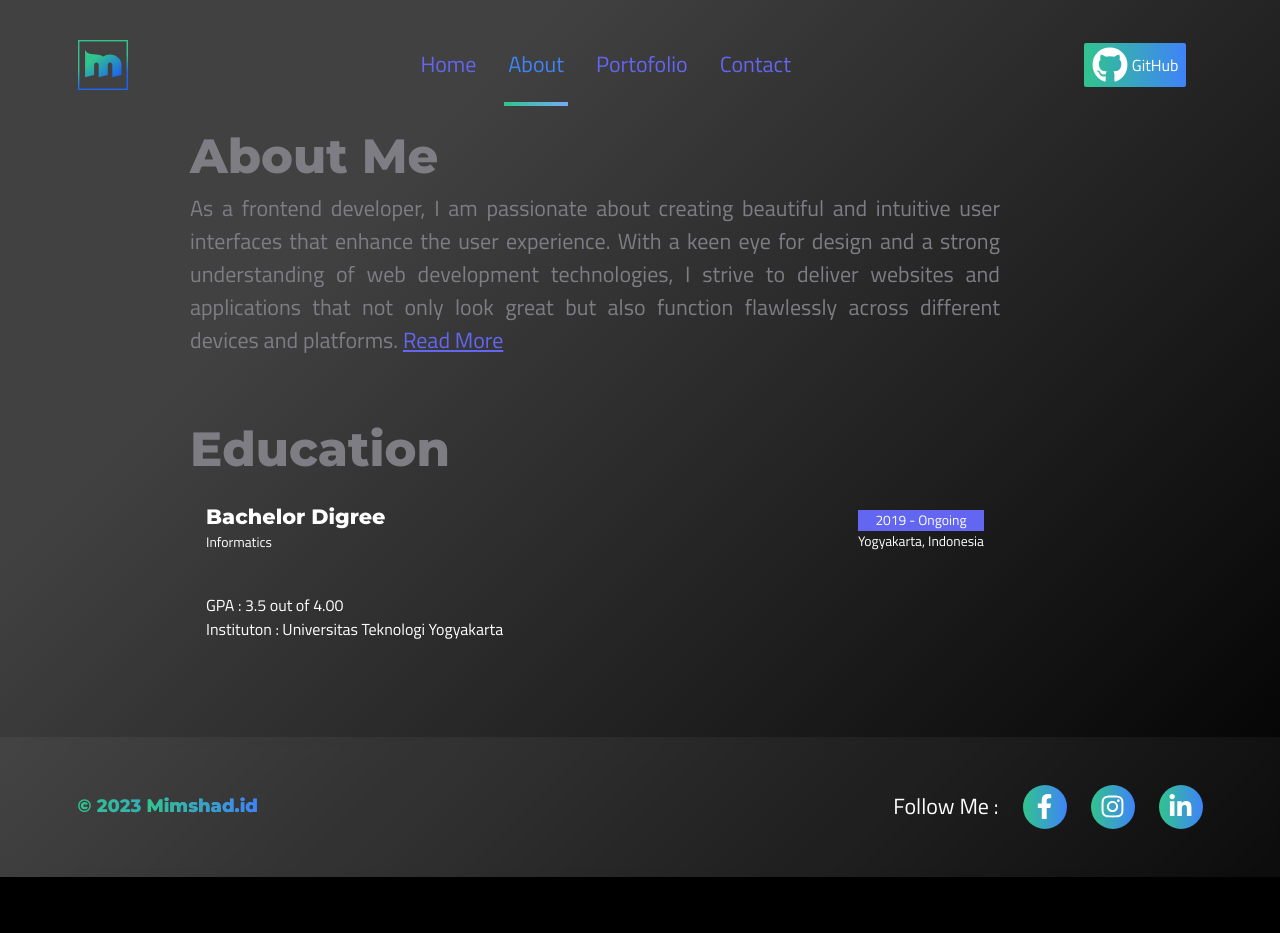
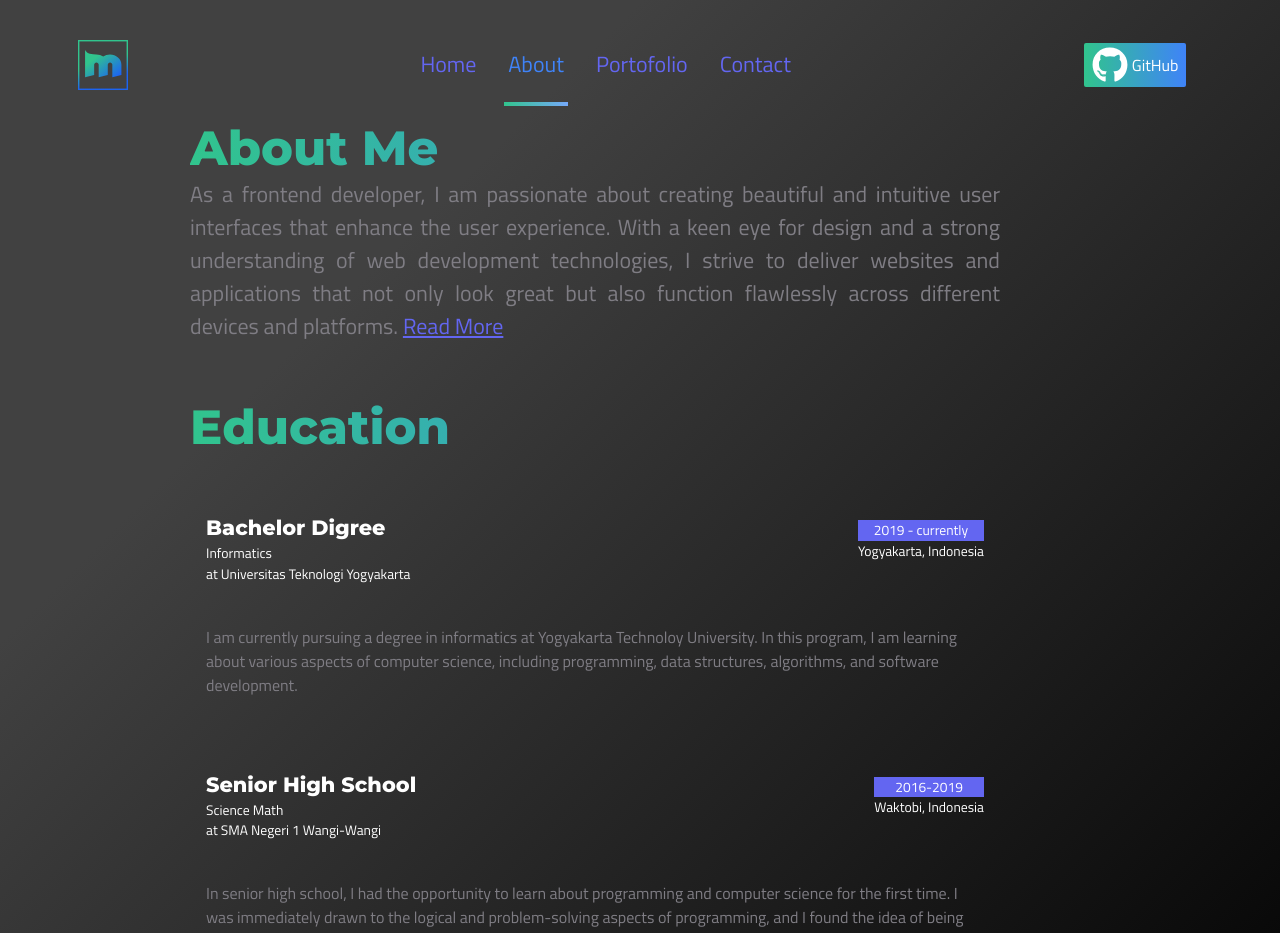
Before and after one commit to wakatobidevelopers/myPersonal-Web, a React (Create React App) app: page /about in a window 1280 px wide. Shown: the top 933 px of the page. Before the commit the page ends 877 px from the top, so only its background shows below. Built offline with nearby package versions, Linux system fonts and the light colour scheme.

Commit message:
Add Card

```diff
--- a/src/sections/AboutMe.jsx
+++ b/src/sections/AboutMe.jsx
@@ -12,29 +12,45 @@ function AboutMe() {
       <>
          <div className={styles.section}>
             <div className=" w-[90%] ">
-            <h1 className={`text-secondary font-secondary text-left text-lg`}>About Me</h1>
+            <h1 className={`${styles.headTextStyle} text-secondary font-secondary text-left text-lg`}>About Me</h1>
                <p className='text-md text-secondary text-justify'>{isReadMore ? text.aboutMe.slice(0, 356) : text.aboutMe} <span className={` text-primary underline cursor-pointer`} onClick={() => Toggle()}>{isReadMore ? "Read More" : "Show Less"}</span></p>
             </div>
          </div>
 
          <div className={styles.section}>
             <div className=" w-[90%] ">
-               <h1 className={`text-secondary font-secondary text-left text-lg`}>Education</h1>
-               <div className='flex flex-col bg-gradient p-4 text-[0.86rem] text-white'>
-                  <div className='flex items-center w-full justify-between'>
+               <h1 className={`${styles.headTextStyle} font-secondary text-left text-lg`}>Education</h1>
+               <div className='flex flex-col bg-gradient p-4 text-[0.86rem] text-white mt-10'>
+                  <div className='flex w-full justify-between'>
                      <div>
                         <h2 className='text-[1.3rem] font-bold font-secondary text-white'>Bachelor Digree</h2>
-                        <span> Informatics</span>
+                        <span> Informatics <br /> at Universitas Teknologi Yogyakarta</span>
                      </div>
                   <div className='mt-2'>
-                     <p className='bg-primary text-center'>2019 - Ongoing</p>
+                     <p className='bg-primary text-center'>2019 - currently</p>
                      <p>Yogyakarta, Indonesia</p>
                   </div>
                   </div>
 
-                     <div className='mt-10 w-full text-[1rem]'>
-                        <p>GPA : 3.5 out of 4.00</p>
-                        <p>Instituton : Universitas Teknologi Yogyakarta</p>
+                  <div className='mt-10 w-full text-[1rem] text-secondary'>
+                     <p>I am currently pursuing a degree in informatics at Yogyakarta Technoloy University. In this program, I am learning about various aspects of computer science, including programming, data structures, algorithms, and software development. </p>
+                     </div>
+
+               </div>
+               <div className='flex flex-col bg-gradient p-4 text-[0.86rem] text-white mt-10'>
+                  <div className='flex w-full justify-between'>
+                     <div>
+                        <h2 className='text-[1.3rem] font-bold font-secondary text-white'>Senior High School</h2>
+                        <span> Science Math <br /> at SMA Negeri 1 Wangi-Wangi</span>
+                     </div>
+                  <div className='mt-2'>
+                     <p className='bg-primary text-center'>2016-2019</p>
+                     <p>Waktobi, Indonesia</p>
+                  </div>
+                  </div>
+
+                  <div className='mt-10 w-full text-[1rem] text-secondary'>
+                     <p >In senior high school, I had the opportunity to learn about programming and computer science for the first time. I was immediately drawn to the logical and problem-solving aspects of programming, and I found the idea of being able to create and design software programs to be incredibly fascinating. </p>
                      </div>
 
                </div>
```
